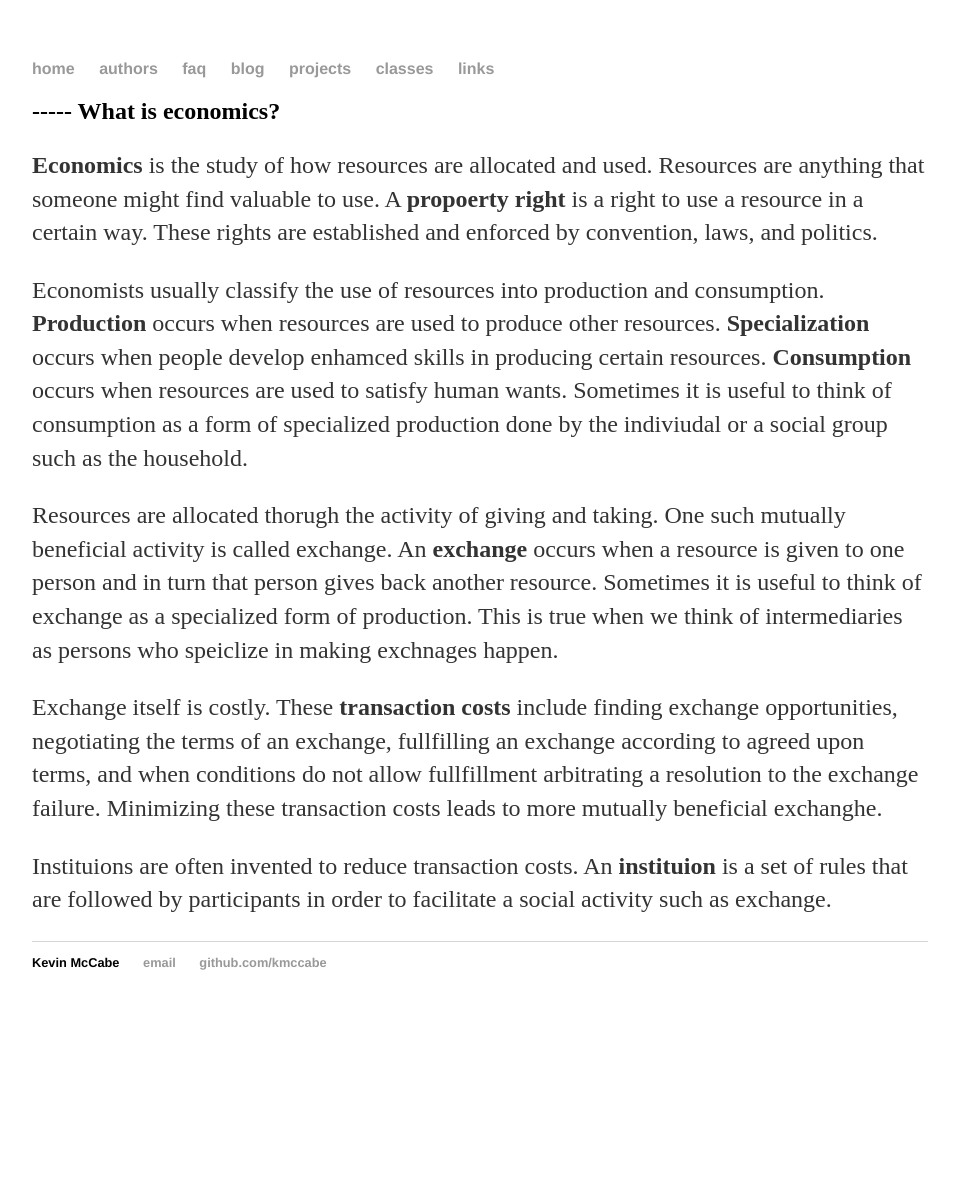
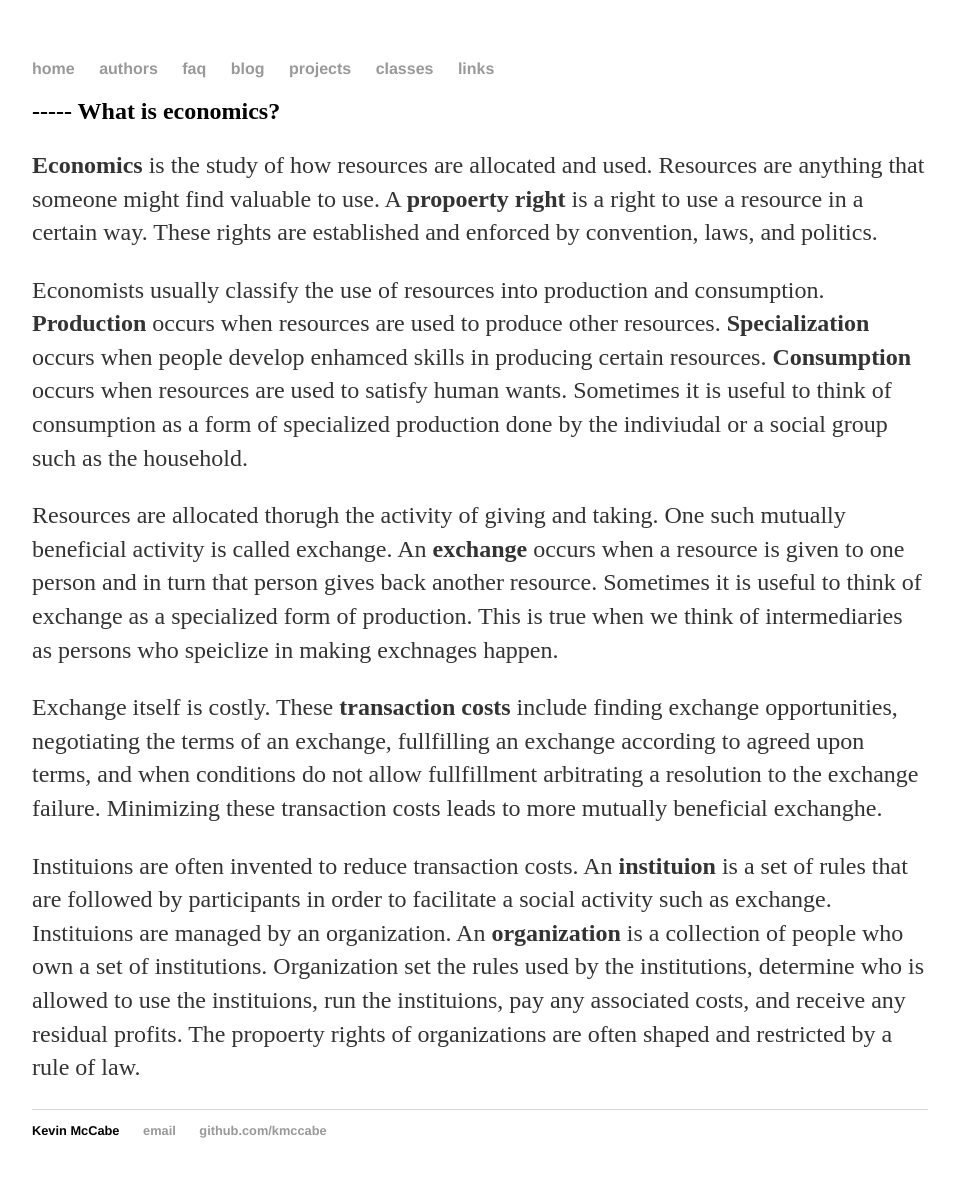
Before and after one commit to Kmccabe/KAM.github.io, a Jekyll site: the page built from _faqs/00006_economics.md, in a window 1280 px wide. Shown: the whole page, without its empty margins (160-1116 px from the left). Built offline with Jekyll 4.4.1, drawn with Linux system fonts in a browser that asks for light colours; before the commit the page ends 1030 px from its top, so only the background shows below that.

Commit message:
Update 00006_economics.md

```diff
--- a/_faqs/00006_economics.md
+++ b/_faqs/00006_economics.md
@@ -11,4 +11,4 @@ Resources are allocated thorugh the activity of giving and taking.  One such mut
 
 Exchange itself is costly.  These **transaction costs** include finding exchange opportunities, negotiating the terms of an exchange, fullfilling an exchange according to agreed upon terms, and when conditions do not allow fullfillment arbitrating a resolution to the exchange failure.  Minimizing these transaction costs leads to more mutually beneficial exchanghe.
 
-Instituions are often invented to reduce transaction costs.  An **instituion** is a set of rules that are followed by participants in order to facilitate a social activity such as exchange.
+Instituions are often invented to reduce transaction costs.  An **instituion** is a set of rules that are followed by participants in order to facilitate a social activity such as exchange.  Instituions are managed by an organization.  An **organization** is a collection of people who own a set of institutions.  Organization set the rules used by the institutions, determine who is allowed to use the instituions, run the instituions, pay any associated costs, and receive any residual profits.  The propoerty rights of organizations are often shaped and restricted by a rule of law.
```
